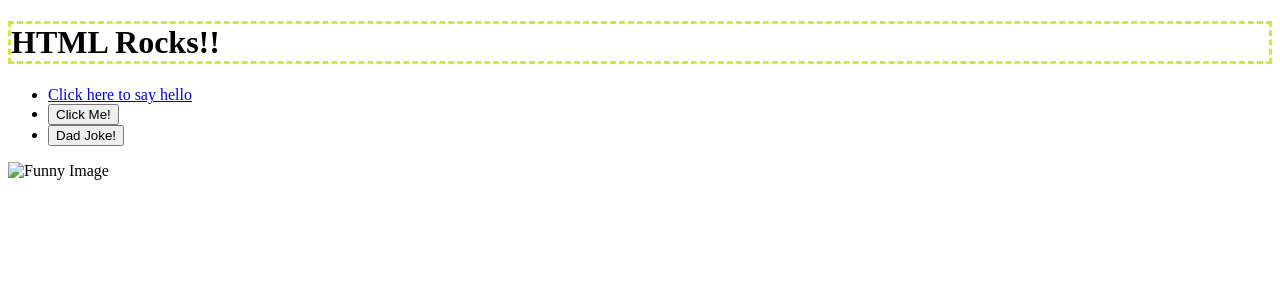
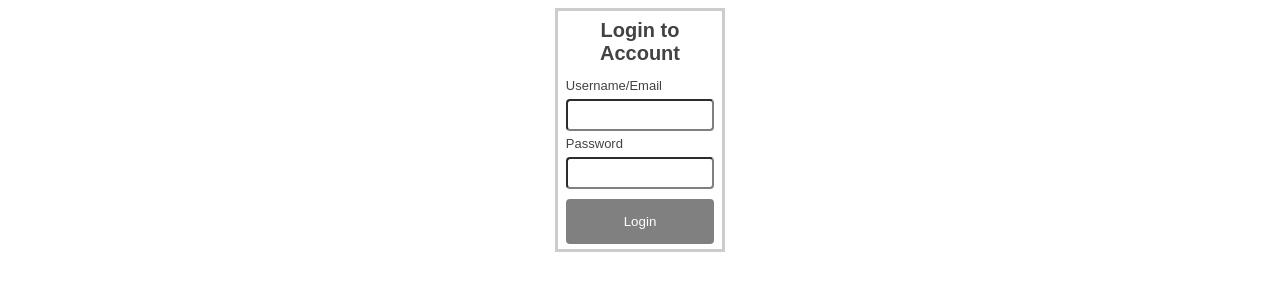
Before and after one commit to FuyuPor/CS208-09.03, a website: page index.html in a window 1280 px wide. Drawn offline with Linux system fonts and the light colour scheme; files that its build step writes are made by us from their sources.

Commit message:
Lab 9 Finished

```diff
--- a/index.html
+++ b/index.html
@@ -1,25 +1,31 @@
 <!doctype html>
-<html>
+<html lang="en">
 
 <head>
   <meta charset="utf-8">
-  <title>CS208 - Starter Code (UPDATE ME)!</title>
+  <title>09.03 Lab - JavaScript</title>
   <meta name="description" content="">
   <meta name="viewport" content="width=device-width, initial-scale=1">
   <link rel="stylesheet" href="style.css">
+  <script src="script.js" defer></script>
 </head>
 
 <body>
-  <h1>HTML Rocks!!</h1>
-  <ul>
-  <li><a href="/hello">Click here to say hello</a></li>
-  <li><button id="hello-link">Click Me!</button></li>
-  <li><button id="joke-button">Dad Joke!</button></li>
-  <script src="script.js"></script>
-  </ul>
-  <img src="funny.png" alt="Funny Image" width="300" height="200">
+  <div class = "form">
+    <h1>Login to Account</h1>
+    <div class="label">
+      <label for="user">Username/Email</label>
+      <input type="text" name ="user" id="user">
+    </div>
+    <div class="label">
+      <label for="password">Password</label>
+      <input type="text" name ="password" id="password" >
+    </div>
+    <div>
+      <input type="submit" id="login" value="Login">
+    </div>
+  </div>
 
-  <h2 id="joke-display"></h2>
 </body>
 
 </html>
```
Also changed, not shown: dist/script.js, dist/style.css, 1 other file.
